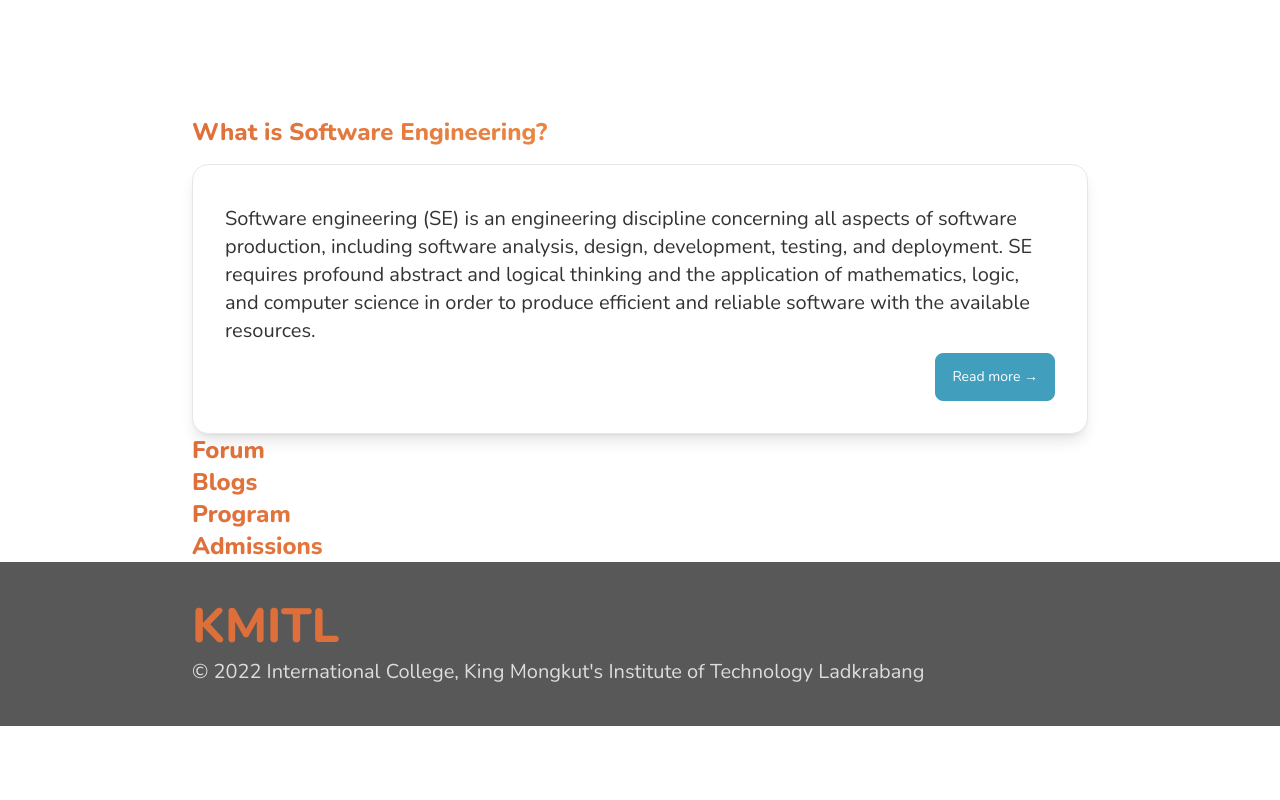
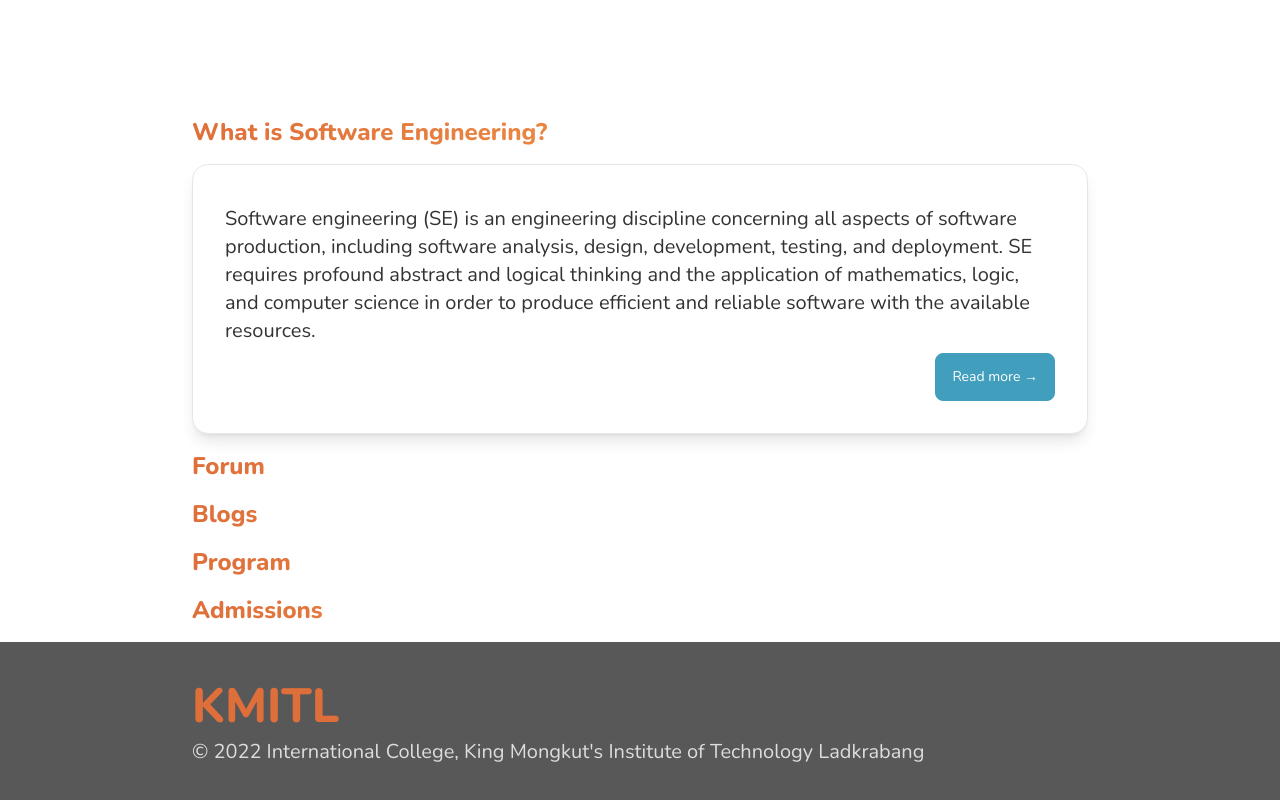
Before and after one commit to neneprm/SE-WEBSITE, a Next.js app: page / in a window 1280 px wide. Shown: the part 732-1532 px from the top of the page. Before the commit the page ends 1458 px from the top, so only its background shows below. Built offline with nearby package versions, Linux system fonts and the light colour scheme.

Commit message:
Home margin

```diff
--- a/pages/index.tsx
+++ b/pages/index.tsx
@@ -47,10 +47,10 @@ const Home: NextPage = () => {
         link="/about"
       />
 
-      <H4 style="font-bold text-gradient" text="Forum" />
-      <H4 style="font-bold text-gradient" text="Blogs" />
-      <H4 style="font-bold text-gradient" text="Program" />
-      <H4 style="font-bold text-gradient" text="Admissions" />
+      <H4 style="font-bold text-gradient mt-4 mb-4" text="Forum" />
+      <H4 style="font-bold text-gradient mb-4" text="Blogs" />
+      <H4 style="font-bold text-gradient mb-4" text="Program" />
+      <H4 style="font-bold text-gradient mb-4" text="Admissions" />
 
       {/* <p>
         Lorem ipsum dolor sit amet consectetur adipisicing elit. Laboriosam, repellat! Deserunt eum quae, earum eos distinctio minima a mollitia? Beatae voluptates aliquam commodi ratione quis molestiae magnam vero dolore officiis.
```
